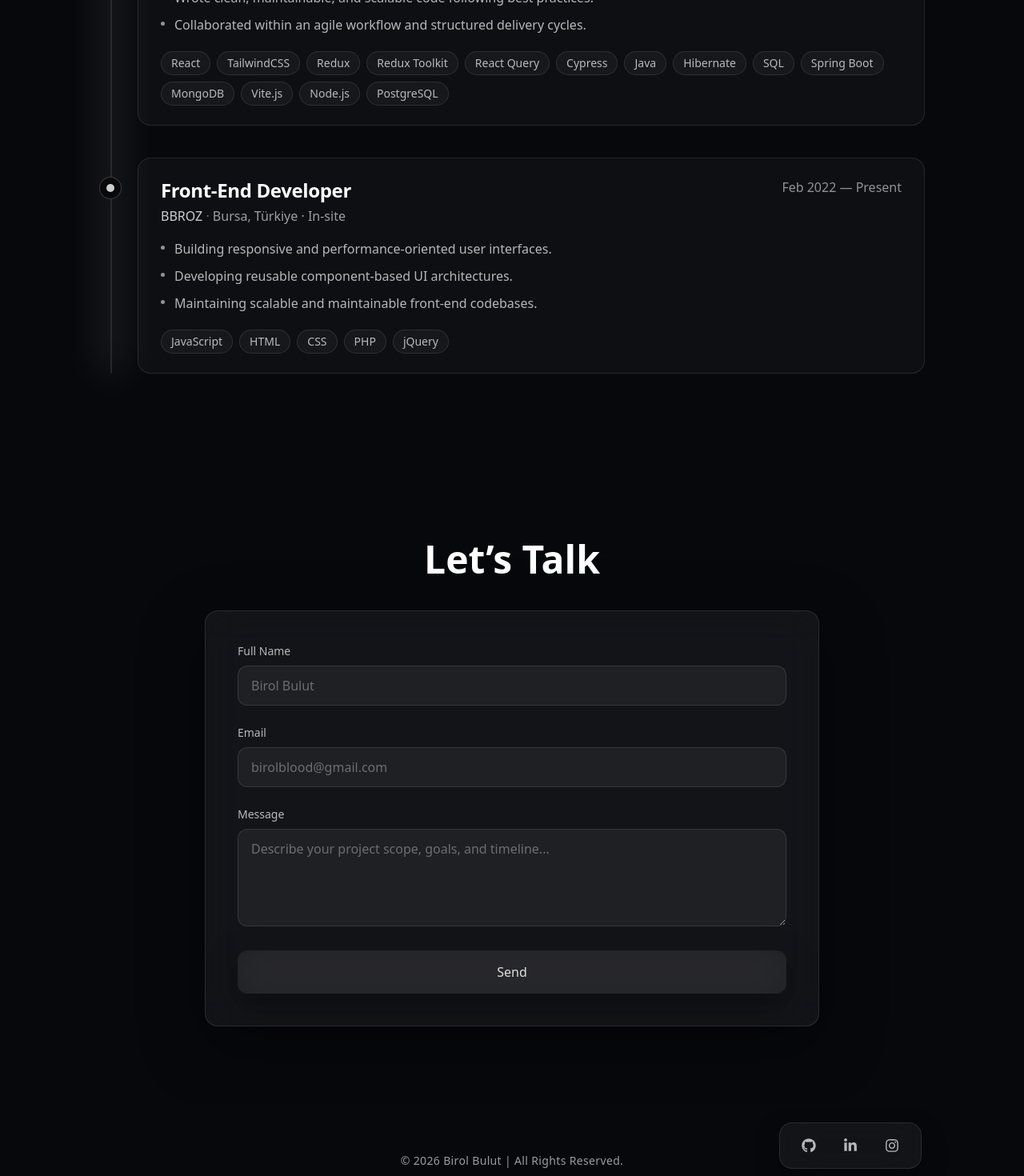
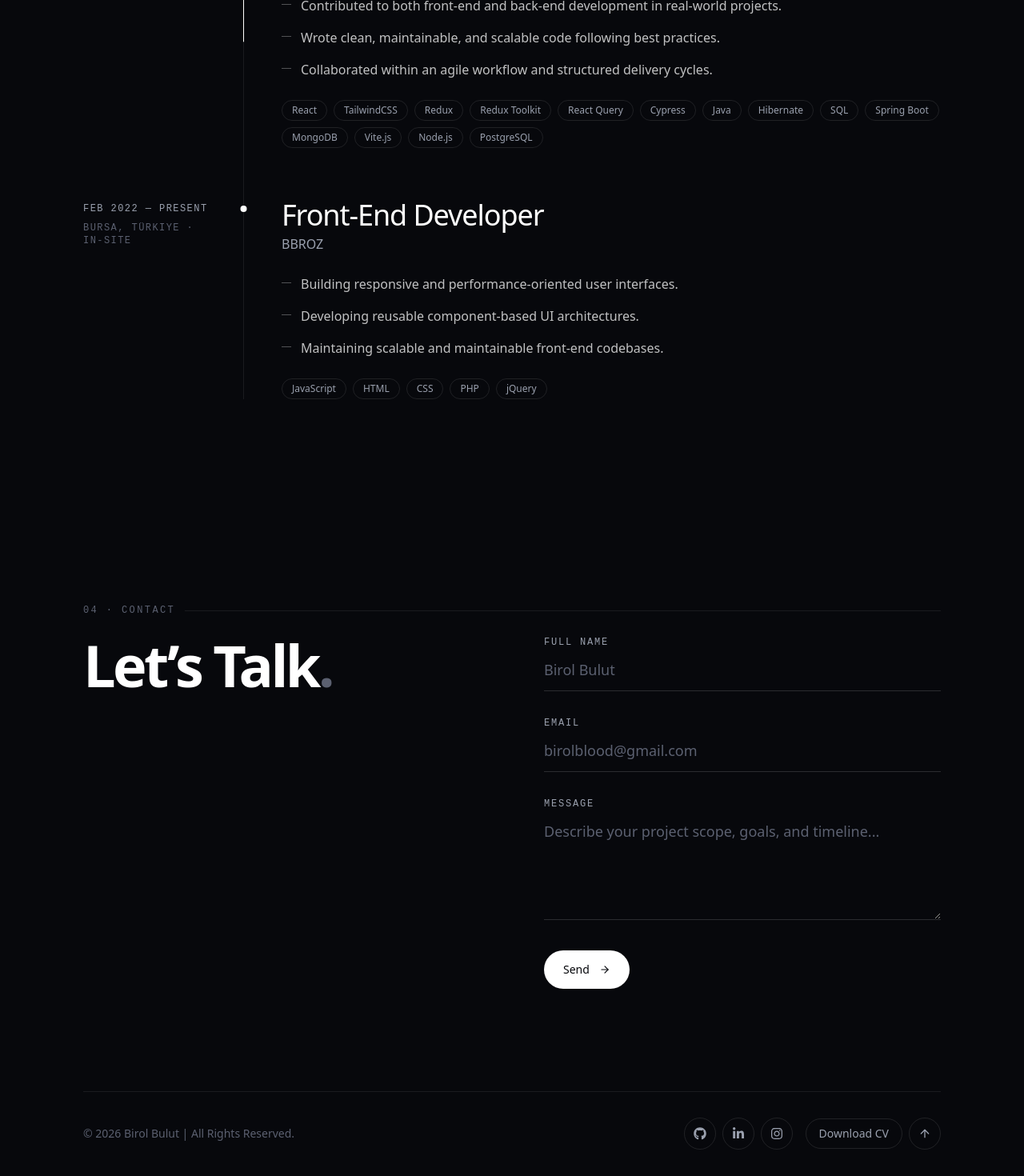
Before and after one commit to bulutbirol/Portfolyo-g-ncel, a React (Vite) app: page / in a window 1280 px wide. Shown: the part 3900-5370 px from the top of the page at 80% size. Built offline with nearby package versions, Linux system fonts and the light colour scheme.

Commit message:
redesign work, contact and footer

```diff
--- a/src/sections/Contact.jsx
+++ b/src/sections/Contact.jsx
@@ -1,7 +1,12 @@
 import { useState } from "react";
 import { toast } from "react-toastify";
 import "react-toastify/dist/ReactToastify.css";
+import { motion } from "framer-motion";
+import { FiArrowRight } from "react-icons/fi";
 import { useLanguage } from "../LanguageContext";
+import { Reveal } from "../components/Reveal";
+import { SectionLabel } from "../components/SectionLabel";
+import { fadeUp, stagger } from "../motion";
 
 export default function Contact() {
   const { language, copy } = useLanguage();
@@ -102,111 +107,82 @@ export default function Contact() {
     }
   };
 
+  const field = (name) =>
+    `w-full border-0 border-b bg-transparent px-0 py-3 text-lg text-white placeholder:text-mute outline-none transition-colors duration-300 focus:ring-0 ${
+      errors[name] ? "border-red-400/70 focus:border-red-400" : "border-white/15 focus:border-white"
+    }`;
+
   return (
-    <section id="contact" className="relative w-full scroll-mt-28 overflow-hidden py-16 md:py-24">
+    <Reveal as="section" id="contact" variants={stagger(0.1)} className="relative w-full scroll-mt-28 py-20 md:py-32">
+      <SectionLabel index={4}>{copy.nav.contact}</SectionLabel>
 
-      <div className="relative z-10 flex justify-center px-0 sm:px-6">
-        <div className="w-full max-w-3xl">
-          <h2 className="text-4xl md:text-5xl font-semibold text-white mb-10 text-center">
+      <div className="grid gap-12 lg:grid-cols-[1fr_1fr] lg:gap-20">
+        <motion.h2 variants={fadeUp} className="text-5xl font-semibold leading-[0.95] tracking-[-0.05em] text-white md:text-7xl">
           {text.heading}
-          </h2>
+          <span className="text-mute">.</span>
+        </motion.h2>
 
-          <div className="rounded-2xl border border-white/10 bg-white/5 backdrop-blur-xl shadow-[0_24px_80px_rgba(0,0,0,0.45)] p-5 sm:p-8 md:p-10">
-            <form onSubmit={onSubmit} className="space-y-6">
+        <motion.form variants={fadeUp} onSubmit={onSubmit} className="space-y-8">
           <div>
-                <label className="block text-sm text-white/70 mb-2">{text.fullName}</label>
+            <label htmlFor="contact-name" className="block font-mono text-xs uppercase tracking-[0.15em] text-fog">{text.fullName}</label>
             <input
+              id="contact-name"
               type="text"
               name="fullName"
               value={form.fullName}
               onChange={onChange}
               placeholder="Birol Bulut"
               required
-                  className={`w-full rounded-xl border ${
-                    errors.fullName ? "border-red-500/70" : "border-white/10"
-                  } bg-white/5 px-4 py-3 text-white placeholder:text-white/35 outline-none transition focus:ring-2 focus:ring-purple-500/70`}
+              aria-invalid={errors.fullName ? true : undefined}
+              className={field("fullName")}
             />
-                {errors.fullName && (
-                  <p className="mt-2 text-xs text-red-400">{text.errors[errors.fullName]}</p>
-                )}
+            {errors.fullName && <p className="mt-2 text-xs text-red-400">{text.errors[errors.fullName]}</p>}
           </div>
 
           <div>
-                <label className="block text-sm text-white/70 mb-2">{text.email}</label>
+            <label htmlFor="contact-email" className="block font-mono text-xs uppercase tracking-[0.15em] text-fog">{text.email}</label>
             <input
+              id="contact-email"
               type="email"
               name="email"
               value={form.email}
               onChange={onChange}
               placeholder="birolblood@gmail.com"
               required
-                  className={`w-full rounded-xl border ${
-                    errors.email ? "border-red-500/70" : "border-white/10"
-                  } bg-white/5 px-4 py-3 text-white placeholder:text-white/35 outline-none transition focus:ring-2 focus:ring-purple-500/70`}
+              aria-invalid={errors.email ? true : undefined}
+              className={field("email")}
             />
-                {errors.email && (
-                  <p className="mt-2 text-xs text-red-400">{text.errors[errors.email]}</p>
-                )}
+            {errors.email && <p className="mt-2 text-xs text-red-400">{text.errors[errors.email]}</p>}
           </div>
 
           <div>
-                <label className="block text-sm text-white/70 mb-2">{text.message}</label>
+            <label htmlFor="contact-message" className="block font-mono text-xs uppercase tracking-[0.15em] text-fog">{text.message}</label>
             <textarea
+              id="contact-message"
               name="message"
               value={form.message}
               onChange={onChange}
               rows={4}
               placeholder={text.messagePlaceholder}
               required
-                  className={`w-full resize-y min-h-[110px] max-h-[260px] rounded-xl border ${
-                    errors.message ? "border-red-500/70" : "border-white/10"
-                  } bg-white/5 px-4 py-3 text-white placeholder:text-white/35 outline-none transition focus:ring-2 focus:ring-purple-500/70`}
+              aria-invalid={errors.message ? true : undefined}
+              className={`${field("message")} min-h-[120px] max-h-[260px] resize-y`}
             />
-                {errors.message && (
-                  <p className="mt-2 text-xs text-red-400">{text.errors[errors.message]}</p>
-                )}
+            {errors.message && <p className="mt-2 text-xs text-red-400">{text.errors[errors.message]}</p>}
           </div>
 
           <button
             type="submit"
             disabled={isSending}
-                className={`group relative w-full overflow-hidden rounded-xl
-                           bg-white/5 backdrop-blur-xl
-                           px-4 py-3.5 font-medium text-white/85
-                           transition-all duration-300
-                           hover:bg-white/10
-                           border border-transparent hover:border-white/20
-                           shadow-[0_14px_40px_rgba(0,0,0,0.35)]
-                           active:scale-[0.99]
-                           ${isSending ? "opacity-60 cursor-not-allowed" : ""}`}
+            className={`group inline-flex items-center gap-3 rounded-full bg-white px-6 py-3.5 text-sm font-medium text-ink transition hover:bg-white/85 focus-visible:outline focus-visible:outline-2 focus-visible:outline-offset-4 focus-visible:outline-white active:scale-[0.98] ${
+              isSending ? "cursor-not-allowed opacity-60" : ""
+            }`}
           >
-                <span className="relative z-10 flex items-center justify-center">
-                  <span className="transition-all duration-300 group-hover:opacity-0">
             {isSending ? text.sending : text.send}
-                  </span>
-
-                  <svg
-                    viewBox="0 0 24 24"
-                    fill="none"
-                    strokeWidth="1.8"
-                    strokeLinecap="round"
-                    strokeLinejoin="round"
-                    className="absolute h-5 w-5 stroke-white/90
-                               opacity-0 translate-x-[-20px] translate-y-[12px]
-                               transition-all duration-300
-                               group-hover:opacity-100
-                               group-hover:translate-x-0
-                               group-hover:translate-y-0"
-                  >
-                    <path d="M22 2 11 13" />
-                    <path d="M22 2 15 22 11 13 2 9 22 2Z" />
-                  </svg>
-                </span>
+            <FiArrowRight aria-hidden="true" className="transition-transform duration-300 group-hover:translate-x-1" />
           </button>
-            </form>
+        </motion.form>
       </div>
-        </div>
-      </div>
-    </section>
+    </Reveal>
   );
 }
--- a/src/sections/Footer.jsx
+++ b/src/sections/Footer.jsx
@@ -1,40 +1,21 @@
 import { FaGithub, FaLinkedinIn, FaInstagram } from "react-icons/fa6";
+import { FiArrowUp } from "react-icons/fi";
 import { useLanguage } from "../LanguageContext";
+
+const socials = [
+  { name: "GitHub", href: "https://github.com/bulutbirol", icon: FaGithub },
+  { name: "LinkedIn", href: "https://www.linkedin.com/in/birol-bulut/", icon: FaLinkedinIn },
+  { name: "Instagram", href: "https://www.instagram.com/bulutbiroll/", icon: FaInstagram },
+];
 
 export default function Footer() {
   const { copy } = useLanguage();
-  const socials = [
-    {
-      name: "GitHub",
-      href: "https://github.com/bulutbirol",
-      icon: FaGithub,
-    },
-    {
-      name: "LinkedIn",
-      href: "https://www.linkedin.com/in/birol-bulut/",
-      icon: FaLinkedinIn,
-    },
-    {
-      name: "Instagram",
-      href: "https://www.instagram.com/bulutbiroll/",
-      icon: FaInstagram,
-    },
-  ];
 
   return (
-    <footer className="w-full px-1 pb-8 pt-4 sm:px-6 sm:pt-6">
-      <div className="max-w-7xl mx-auto grid grid-cols-1 md:grid-cols-3 items-end gap-6">
+    <footer className="flex flex-col gap-6 border-t border-white/[0.08] py-8 sm:flex-row sm:items-center sm:justify-between">
+      <p className="text-sm text-mute">{copy.footer}</p>
 
-        <div />
-
-        <div className="text-center text-sm text-white/60 tracking-wide">
-          {copy.footer}
-        </div>
-
-        <div className="flex justify-center md:justify-end">
-          <div className="flex items-center gap-3 px-4 py-2 rounded-2xl
-                          bg-white/5 border border-white/10
-                          backdrop-blur-xl shadow-[0_12px_30px_rgba(0,0,0,0.35)]">
+      <div className="flex items-center gap-2">
         {socials.map((s) => {
           const Icon = s.icon;
           return (
@@ -42,18 +23,28 @@ export default function Footer() {
               key={s.name}
               href={s.href}
               target="_blank"
-                  rel="noreferrer"
-                  className="w-10 h-10 grid place-items-center
-                             rounded-xl text-white/70
-                             transition-all duration-200
-                             hover:bg-white/10 hover:text-white"
+              rel="noopener noreferrer"
+              aria-label={s.name}
+              className="grid h-10 w-10 place-items-center rounded-full border border-white/10 text-fog transition hover:-translate-y-0.5 hover:border-white/30 hover:text-white motion-reduce:transform-none"
             >
-                  <Icon className="text-lg" />
+              <Icon aria-hidden="true" />
             </a>
           );
         })}
-          </div>
-        </div>
+        <a
+          href="/cv.pdf"
+          download="Birol-Bulut-CV.pdf"
+          className="ml-2 rounded-full border border-white/10 px-4 py-2 text-sm text-fog transition hover:border-white/30 hover:text-white"
+        >
+          {copy.about.downloadCv}
+        </a>
+        <a
+          href="#home"
+          aria-label={copy.nav.home}
+          className="grid h-10 w-10 place-items-center rounded-full border border-white/10 text-fog transition hover:-translate-y-0.5 hover:border-white/30 hover:text-white motion-reduce:transform-none"
+        >
+          <FiArrowUp aria-hidden="true" />
+        </a>
       </div>
     </footer>
   );
--- a/src/sections/Work.jsx
+++ b/src/sections/Work.jsx
@@ -1,6 +1,9 @@
-import React, { useMemo, useRef } from "react";
+import { useMemo, useRef } from "react";
 import { motion, useScroll, useTransform } from "framer-motion";
 import { useLanguage } from "../LanguageContext";
+import { Reveal } from "../components/Reveal";
+import { SectionLabel } from "../components/SectionLabel";
+import { fadeUp, stagger } from "../motion";
 
 export function Work() {
   const ref = useRef(null);
@@ -9,11 +12,10 @@ export function Work() {
 
   const { scrollYProgress } = useScroll({
     target: ref,
-    offset: ["start 0.85", "end 0.2"],
+    offset: ["start 0.85", "end 0.4"],
   });
 
   const lineScale = useTransform(scrollYProgress, [0, 1], [0, 1]);
-  const glowOpacity = useTransform(scrollYProgress, [0, 0.15, 1], [0, 1, 1]);
 
   const items = useMemo(
     () => [
@@ -47,100 +49,61 @@ export function Work() {
   );
 
   return (
-    <section id="work" className="relative scroll-mt-28 py-16 md:py-28">
-      <div className="mx-auto max-w-6xl px-1 sm:px-5">
-        <div className="mb-10 md:mb-14">
-          <h2 className="text-white text-3xl md:text-4xl font-semibold tracking-[-0.02em]">
+    <Reveal as="section" id="work" variants={stagger(0.1)} className="relative scroll-mt-28 py-20 md:py-32">
+      <SectionLabel index={3}>{copy.nav.work}</SectionLabel>
+      <motion.div variants={fadeUp} className="mb-14 flex flex-col gap-4 md:flex-row md:items-end md:justify-between">
+        <h2 className="text-5xl font-semibold tracking-[-0.05em] text-white md:text-7xl">
           {text.heading}
+          <span className="text-mute">.</span>
         </h2>
-          <p className="mt-3 text-white/65 max-w-[62ch]">
-            {text.description}
-          </p>
-        </div>
+        <p className="max-w-sm text-fog">{text.description}</p>
+      </motion.div>
 
       <div ref={ref} className="relative">
-          <div className="absolute left-[14px] top-0 bottom-0 w-[2px] bg-white/10 rounded-full" />
-
+        <div className="absolute bottom-0 left-0 top-0 w-px bg-white/[0.08] md:left-[200px]" />
         <motion.div
-            style={{ scaleY: lineScale, opacity: glowOpacity, transformOrigin: "top" }}
-            className="absolute left-[14px] top-0 bottom-0 w-[2px] rounded-full bg-white/70"
+          style={{ scaleY: lineScale, transformOrigin: "top" }}
+          className="absolute bottom-0 left-0 top-0 w-px bg-white md:left-[200px]"
         />
 
-          <motion.div
-            style={{ opacity: glowOpacity }}
-            className="absolute left-[14px] top-0 bottom-0 w-[14px] -translate-x-[6px] blur-xl bg-white/20"
-          />
+        <div className="space-y-16">
+          {items.map((it) => (
+            <Reveal
+              key={it.company}
+              variants={stagger(0.06)}
+              className="relative grid gap-4 pl-8 md:grid-cols-[200px_1fr] md:gap-0 md:pl-0"
+            >
+              <span className="absolute left-0 top-2 h-2 w-2 -translate-x-[3.5px] rounded-full bg-white md:left-[200px]" />
+              <motion.div variants={fadeUp} className="font-mono text-xs uppercase tracking-[0.12em] text-mute md:pr-8 md:pt-1">
+                <p className="text-fog">{it.period}</p>
+                <p className="mt-2">{it.location}</p>
+              </motion.div>
 
-          <div className="space-y-8 md:space-y-10">
-            {items.map((it, idx) => (
-              <motion.div
-                key={`${it.company}-${it.period}-${idx}`}
-                initial={{ opacity: 0, y: 24, filter: "blur(8px)" }}
-                whileInView={{ opacity: 1, y: 0, filter: "blur(0px)" }}
-                viewport={{ once: true, margin: "-10% 0px -10% 0px" }}
-                transition={{ duration: 0.8, ease: [0.22, 1, 0.36, 1] }}
-                className="relative pl-12"
-              >
-                <div className="absolute left-0 top-6">
-                  <div className="h-7 w-7 rounded-full bg-zinc-950 border border-white/20 grid place-items-center">
-                    <div className="h-2.5 w-2.5 rounded-full bg-white/80" />
-                  </div>
-                </div>
+              <div className="md:pl-12">
+                <motion.h3 variants={fadeUp} className="text-2xl font-medium tracking-[-0.03em] text-white md:text-4xl">
+                  {it.role}
+                </motion.h3>
+                <motion.p variants={fadeUp} className="mt-1 text-fog">{it.company}</motion.p>
 
-                <div className="workCard rounded-2xl border border-white/10 bg-white/[0.03] backdrop-blur-md px-6 py-5 md:px-7 md:py-6">
-                  <div className="flex flex-col gap-2 md:flex-row md:items-start md:justify-between">
-                    <div>
-                      <div className="text-white text-xl md:text-2xl font-semibold tracking-[-0.015em]">
-                        {it.role}
-                      </div>
-                      <div className="mt-1 text-white/70">
-                        <span className="font-medium text-white/80">{it.company}</span>
-                        <span className="text-white/40"> · </span>
-                        <span className="text-white/60">{it.location}</span>
-                      </div>
-                    </div>
-
-                    <div className="text-white/55 text-sm md:text-base md:text-right">
-                      {it.period}
-                    </div>
-                  </div>
-
-                  <ul className="mt-4 space-y-2 text-white/70 leading-relaxed">
-                    {it.highlights.map((h, i) => (
-                      <motion.li
-                        key={`${it.company}-${i}`}
-                        initial={{ opacity: 0, y: 10 }}
-                        whileInView={{ opacity: 1, y: 0 }}
-                        viewport={{ once: true }}
-                        transition={{
-                          duration: 0.45,
-                          delay: 0.06 * i,
-                          ease: [0.22, 1, 0.36, 1],
-                        }}
-                        className="flex gap-3"
-                      >
-                        <span className="mt-[9px] h-[5px] w-[5px] rounded-full bg-white/55 shrink-0" />
+                <ul className="mt-6 space-y-3">
+                  {it.highlights.map((h) => (
+                    <motion.li key={h} variants={fadeUp} className="flex gap-3 leading-7 text-white/75">
+                      <span className="mt-3 h-px w-3 shrink-0 bg-white/30" />
                       <span>{h}</span>
                     </motion.li>
                   ))}
                 </ul>
 
-                  <div className="mt-5 flex flex-wrap gap-2">
+                <motion.ul variants={fadeUp} className="mt-6 flex flex-wrap gap-2">
                   {it.stack.map((s) => (
-                      <span
-                        key={`${it.company}-${s}`}
-                        className="rounded-full border border-white/10 bg-white/[0.04] px-3 py-1 text-sm text-white/70"
-                      >
-                        {s}
-                      </span>
+                    <li key={s} className="rounded-full border border-white/10 px-3 py-1 text-xs text-fog">{s}</li>
+                  ))}
+                </motion.ul>
+              </div>
+            </Reveal>
           ))}
         </div>
       </div>
-              </motion.div>
-            ))}
-          </div>
-        </div>
-      </div>
-    </section>
+    </Reveal>
   );
 }
```
Also changed, not shown: 1 other file (tests, documents, lock files or other folders). Lines whose indentation alone changed are shown as unchanged.
